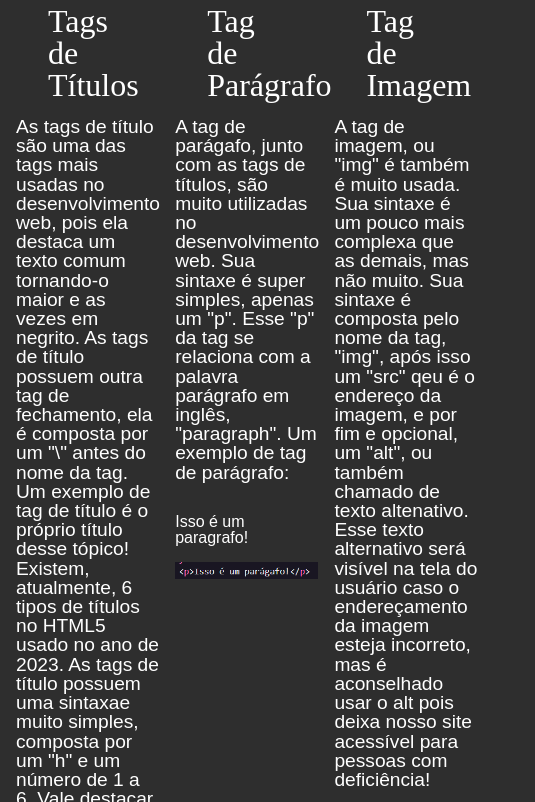
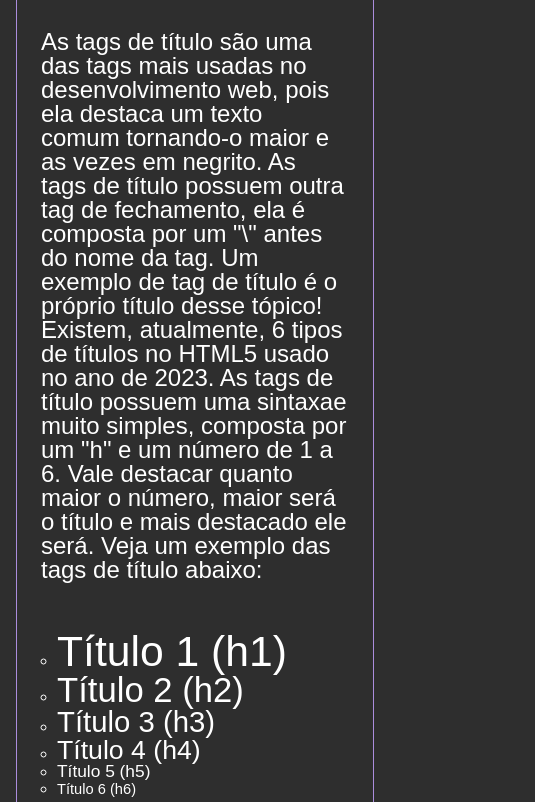
Before and after one commit to WesllenAraujo/WebDevelopment-Guide, a plain HTML site: page index.html in a window 390 px wide. Shown: the part 708-1510 px from the top of the page, 535 px wide, since content can reach past the window. Drawn offline with Linux system fonts and the light colour scheme.

Commit message:
Added the responsive codes

```diff
--- a/index.html
+++ b/index.html
@@ -6,6 +6,7 @@
     <title>HTML Guide</title>
     <link rel="stylesheet" href="./src/css/style.css">
     <link rel="stylesheet" href="./src/css/reset.css">
+    <link rel="stylesheet" href="./src/css/responsive.css">
 </head>
 <body>
     <main id="content">
@@ -28,6 +29,7 @@
             <h1 id="learnings-title">Aprendizagens</h1>
             <section id="guides-group">
                 <section id="titles-guide" class="guides">
+                    <div class="guides-text-group">
                         <h1 class="guides-titles">Tags de Títulos</h1>
                         <p class="guides-text">As tags de título são uma das tags mais usadas no desenvolvimento web, pois ela destaca um texto comum tornando-o maior e as vezes em negrito. As tags de título possuem outra tag de fechamento, ela é composta por um "\" antes do nome da tag. Um exemplo de tag de título é o próprio título desse tópico! Existem, atualmente, 6 tipos de títulos no HTML5 usado no ano de 2023. As tags de título possuem uma sintaxae muito simples, composta por um "h" e um número de 1 a 6. Vale destacar quanto maior o número, maior será o título e mais destacado ele será. Veja um exemplo das tags de título abaixo:</p>
                         <div id="titles-guide-group">
@@ -40,19 +42,22 @@
                                 <li><h6 id="titles-guide-h6">Título 6 (h6)</h6></li>
                             </ul>
                         </div>
+                    </div>
                     <img src="./src/img/titles.png" alt="Titles in code" class="guides-images">
-                    <p class="guides-text">OBS: O tamanho da tag h1 pode variar conforme onde está localizada, mas nada que um CSS não resolva!</p>
                 </section>
                 <section id="paragraph-guide" class="guides">
+                    <div class="guides-text-group">
                         <h1 class="guides-titles">Tag de Parágrafo</h1>
                         <p class="guides-text">A tag de parágafo, junto com as tags de títulos, são muito utilizadas no desenvolvimento web. Sua sintaxe é super simples, apenas um "p". Esse "p" da tag se relaciona com a palavra parágrafo em inglês, "paragraph". Um exemplo de tag de parágrafo:</p>
-                        <p id="paragraph">Isso é um paragrafo!</p>
-
-                        <img src="./src/img/paragraph.png" alt="Paragraph in code" class="guides-images">
+                        <p id="paragraph">Isso é um parágrafo!</p>
+                    </div>
+                    <img src="./src/img/paragraph.png" alt="Paragraph in code" class="guides-images" id="paragraph-image">
                 </section>
                 <section id="image-guide" class="guides">
+                    <div class="guides-text-group">
                         <h1 class="guides-titles">Tag de Imagem</h1>
                         <p class="guides-text">A tag de imagem, ou "img" é também é muito usada. Sua sintaxe é um pouco mais complexa que as demais, mas não muito. Sua sintaxe é composta pelo nome da tag, "img", após isso um "src" qeu é o endereço da imagem, e por fim e opcional, um "alt", ou também chamado de texto altenativo. Esse texto alternativo será visível na tela do usuário caso o endereçamento da imagem esteja incorreto, mas é aconselhado usar o alt pois deixa nosso site acessível para pessoas com deficiência!</p>
+                    </div>
                     <img src="./src/img/html.png" alt="HTML code" class="guides-images">
                 </section>
             </section>
--- /dev/null
+++ b/src/css/responsive.css
@@ -0,0 +1,57 @@
+@media(max-width: 1050px) {
+    .guides-text {
+        width: 80%;
+    }
+}
+@media(max-width: 950px) {
+    .guides-text {
+        font-size: 1.5rem;
+    }
+}
+@media(max-width: 700px) {
+    #header-menu {
+        gap: 1rem;
+        width: 100%;
+    }
+    .about-paragraph {
+        width: 80%;
+    }
+    .guides-images {
+        margin-top: 2rem;
+        width: 100%;
+    }
+}
+@media(max-width: 850px) {
+    #header-menu {
+        gap: .5rem;
+    }
+}
+@media(max-width: 550px) {
+    #header-menu {
+        font-size: 1.3rem;
+        gap: .5rem;
+    }
+}
+@media(max-width: 450px) {
+    #header-title {
+        font-size: 1.5rem;
+    }
+    #header-menu {
+        font-size: 1rem;
+    }
+    .guides-text {
+        width: 90%;
+        margin-left: 1rem;
+    }
+    .guides-images {
+        height: 10rem;
+    }
+    #paragraph-image {
+        height: 5rem;
+    }
+}
+@media(max-width: 395px) {
+    #header-menu {
+        font-size: .85rem;
+    }
+}
--- a/src/css/style.css
+++ b/src/css/style.css
@@ -12,6 +12,7 @@ body {
     margin: 1rem;
 }
 #header {
+    width: 100%;
     padding: 1rem;
     display: flex;
     justify-content: space-around;
@@ -49,10 +50,6 @@ body {
     justify-content: center;
     flex-wrap: wrap;
 }
-#guides-group {
-    display: flex;
-    gap: 1rem;
-}
 #learnings-title {
     font-size: 2rem;
     text-align: center;
@@ -65,11 +62,25 @@ body {
 }
 .guides {
     margin: 2rem 0;
-    width: 40%;
+    width: 100%;
+    display: flex;
+    justify-content: space-evenly;
+    flex-wrap: wrap;
+    border: 1px solid #ab8ddc;
+    padding: .5rem;
 }
 .guides-images {
+    width: 50%;
+    height: 20rem;
+    margin: 1rem 0;
+    display: flex;
+    margin: auto;
+}
+.image-location {
     width: 100%;
-    margin: 1rem 0;
+}
+#paragraph-image {
+    height: 10rem;
 }
 .guides-titles {
     font-size: 2rem;
@@ -78,6 +89,12 @@ body {
 }
 .guides-text {
     font-size: 1.2rem;
+    margin: 2rem;
+    width: 40rem;
+}
+.guides-text-group {
+    display: flex;
+    flex-direction: column;
 }
 #titles-menu {
     list-style-type: circle;
@@ -106,4 +123,5 @@ body {
 }
 #paragraph {
     margin-top: 2rem;
+    margin-left: 2rem;
 }
```
Lines whose indentation alone changed are shown as unchanged.
